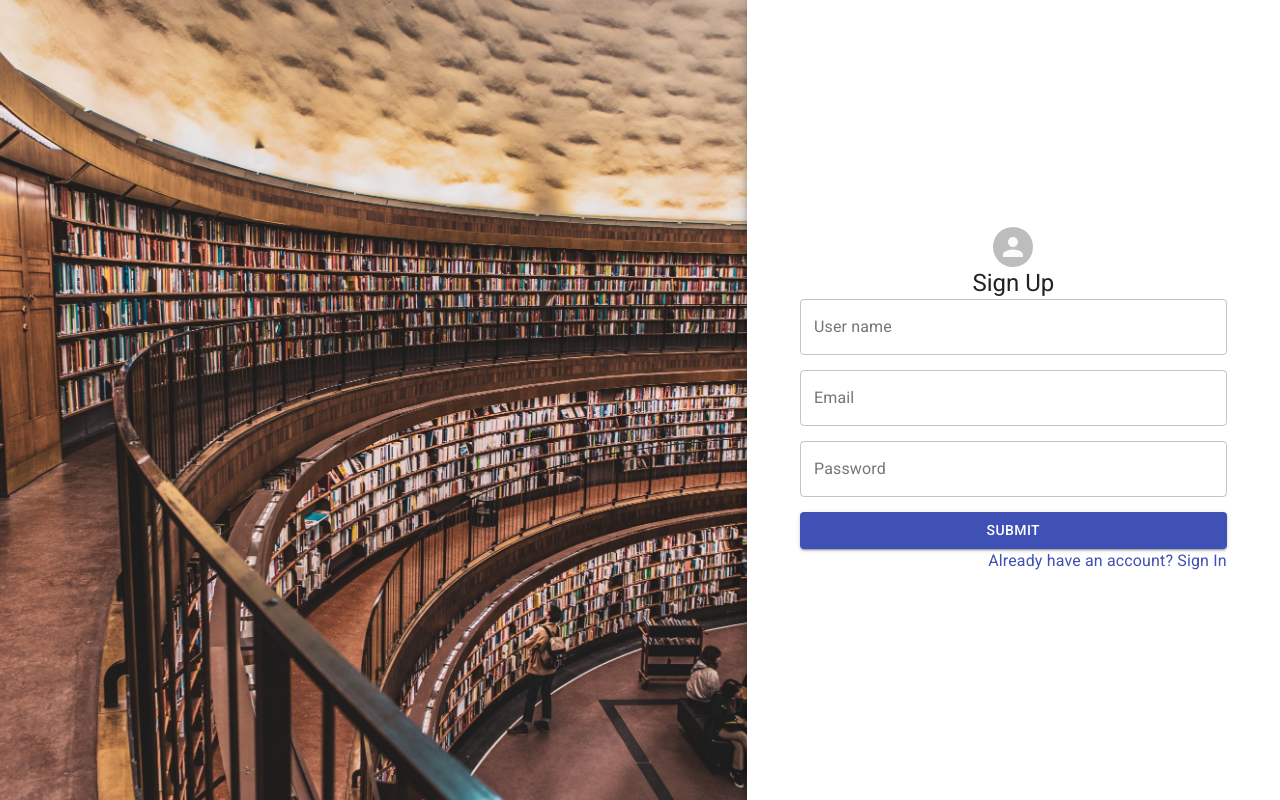
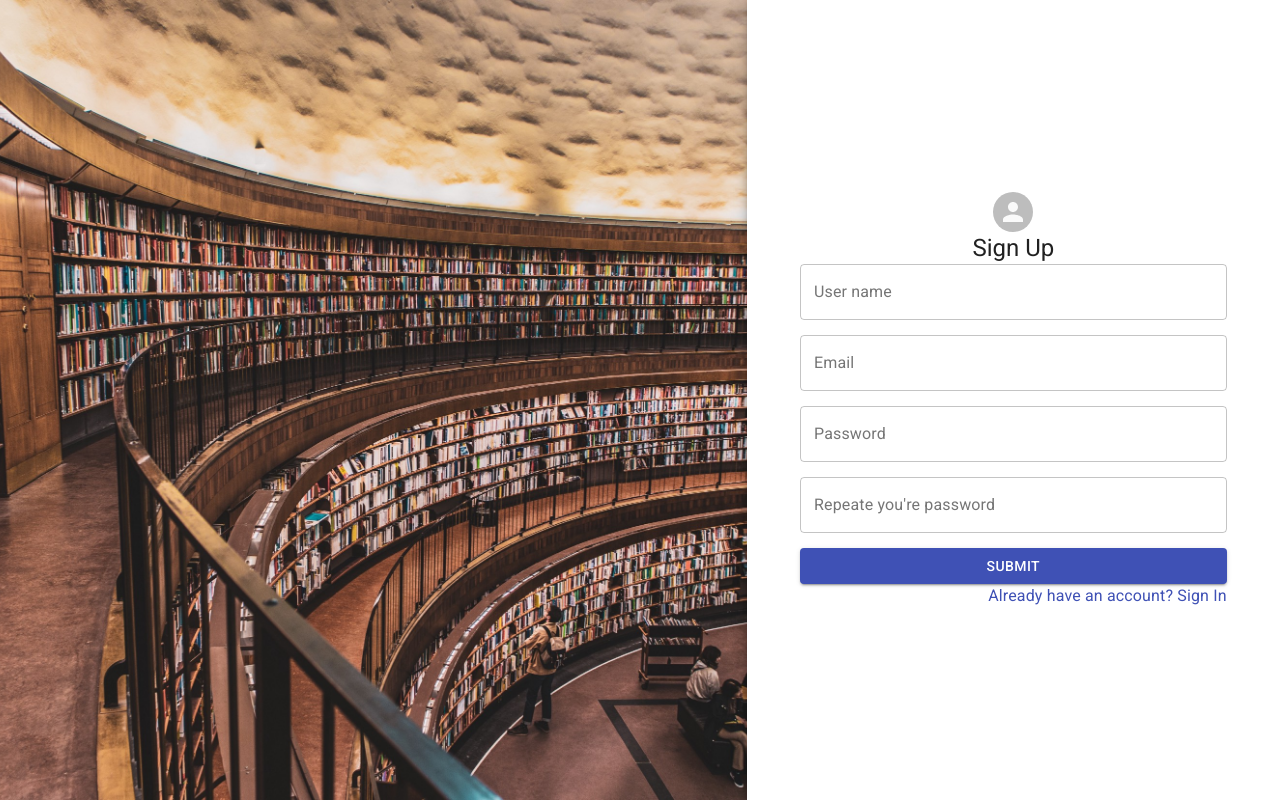
Before and after one commit to Hermes-Bird/firebase-react-E-library, a React (Create React App) app: page / in a window 1280 px wide. Built offline with nearby package versions, Linux system fonts and the light colour scheme; no server answers.

Commit message:
Add field to sign up form

```diff
--- a/src/app/components/forms/AdminEditForm.tsx
+++ b/src/app/components/forms/AdminEditForm.tsx
@@ -24,7 +24,7 @@ const AdminEditForm: React.FC<IAdminEditFormProps> = ({
     saveButtonText,
     modalType
 }) => {
-    const { tempPdfFile } = useRootContext().bookStore
+    const { tempPdfFile, tempImageFile } = useRootContext().bookStore
     const { openModalWindow, setDiscardWarning } = useRootContext().modalStore
 
     const initialValues: IBookFormValues = {
@@ -53,8 +53,15 @@ const AdminEditForm: React.FC<IAdminEditFormProps> = ({
             enableReinitialize
         >
             {({ values, handleSubmit, isSubmitting, setFieldValue }) => {
-                if (tempPdfFile && values.pdfFile !== tempPdfFile) setFieldValue('pdfFile', tempPdfFile)
-                const changes = !isEqualObjects(values, initialValues)
+                if (tempPdfFile && values.pdfFile !== tempPdfFile) {
+                    setFieldValue('pdfFile', tempPdfFile)
+                }
+
+                // check equality of initial and current values || or changing of temp image file
+                const changes =
+                    !isEqualObjects(values, initialValues) ||
+                    typeof tempImageFile !== 'string'
+
                 setDiscardWarning(changes)
                 return (
                     <Form>
--- a/src/app/components/forms/SignUpForm.tsx
+++ b/src/app/components/forms/SignUpForm.tsx
@@ -13,7 +13,8 @@ const SignUpForm: React.FC<ISignUpFormProps> = ({ onSubmit }) => {
     const initialValues = {
         email: '',
         password: '',
-        userName: ''
+        userName: '',
+        repeatedPassword: ''
     }
 
     return (
@@ -28,7 +29,7 @@ const SignUpForm: React.FC<ISignUpFormProps> = ({ onSubmit }) => {
                 onSubmit(data)
                     .then()
                     .catch(err => {
-                        setFieldError('email','Email is already used by another account')
+                        setFieldError('email', 'Email is already used by another account')
                         setErrors({email: 'Email is already used by another account'})
                     })
                     .finally(() => setSubmitting(false))
@@ -67,6 +68,16 @@ const SignUpForm: React.FC<ISignUpFormProps> = ({ onSubmit }) => {
                     </FormControl>
 
                     <FormControl fullWidth>
+                        <ValidatedTextField
+                            variant="outlined"
+                            label="Repeate you're password"
+                            type="password"
+                            name="repeatedPassword"
+                            as={TextField}
+                        />
+                    </FormControl>
+
+                    <FormControl fullWidth>
                         <Button
                             variant="contained"
                             color="primary"
--- a/src/app/models/User.ts
+++ b/src/app/models/User.ts
@@ -22,12 +22,14 @@ export interface ISignInValues {
 export interface ISignUpValues {
     email: string
     password: string,
-    userName: string
+    userName: string,
+    repeatedPassword: string
 }
 
 
 export interface IAuthFormValues extends ISignInValues {
     userName?: string
+    repeatedPassword?: string
 }
 
 export interface IProfileFormValues {
--- a/src/app/stores/BookStore.ts
+++ b/src/app/stores/BookStore.ts
@@ -14,8 +14,7 @@ export class BookStore {
     @observable tempPdfFile: File | null
     @observable profileFavoriteBooks: IBook[]
     @observable profileReadBooks: IBook[]
-
-    private tempImageFile: File | string
+    @observable tempImageFile: File | string
 
 
     constructor() {
--- a/src/app/validation/authValidation.ts
+++ b/src/app/validation/authValidation.ts
@@ -1,17 +1,27 @@
-import {IAuthFormValues} from '../models/User'
+import { IAuthFormValues } from '../models/User'
 
 export interface IAuthErrorValues {
     email?: string
     password?: string
     userName?: string
+    repeatedPassword?: string
 }
 
-export const authValidate = ({email, password, userName}: IAuthFormValues): (IAuthErrorValues | {}) => {
+export const authValidate = ({
+    email,
+    password,
+    userName,
+    repeatedPassword
+}: IAuthFormValues): IAuthErrorValues | {} => {
     const errors: IAuthErrorValues = {}
 
     if (!email) {
         errors.email = 'Email is required'
-    } else if (!/^[a-zA-Z0-9.!#$%&'*+/=?^_`{|}~-]+@[a-zA-Z0-9-]+(?:\.[a-zA-Z0-9-]+)*$/.test(email)) {
+    } else if (
+        !/^[a-zA-Z0-9.!#$%&'*+/=?^_`{|}~-]+@[a-zA-Z0-9-]+(?:\.[a-zA-Z0-9-]+)*$/.test(
+            email
+        )
+    ) {
         errors.email = 'Invalid email'
     }
 
@@ -27,5 +37,11 @@ export const authValidate = ({email, password, userName}: IAuthFormValues): (IAu
         errors.userName = 'User name should be at least 3 characters'
     }
 
+    if (typeof repeatedPassword === 'string' && !repeatedPassword) {
+        errors.repeatedPassword = "Repeate you're password"
+    } else if (typeof userName === 'string' && password !== repeatedPassword) {
+        errors.repeatedPassword = 'Passwords are not equal'
+    }
+
     return errors
 }
```
